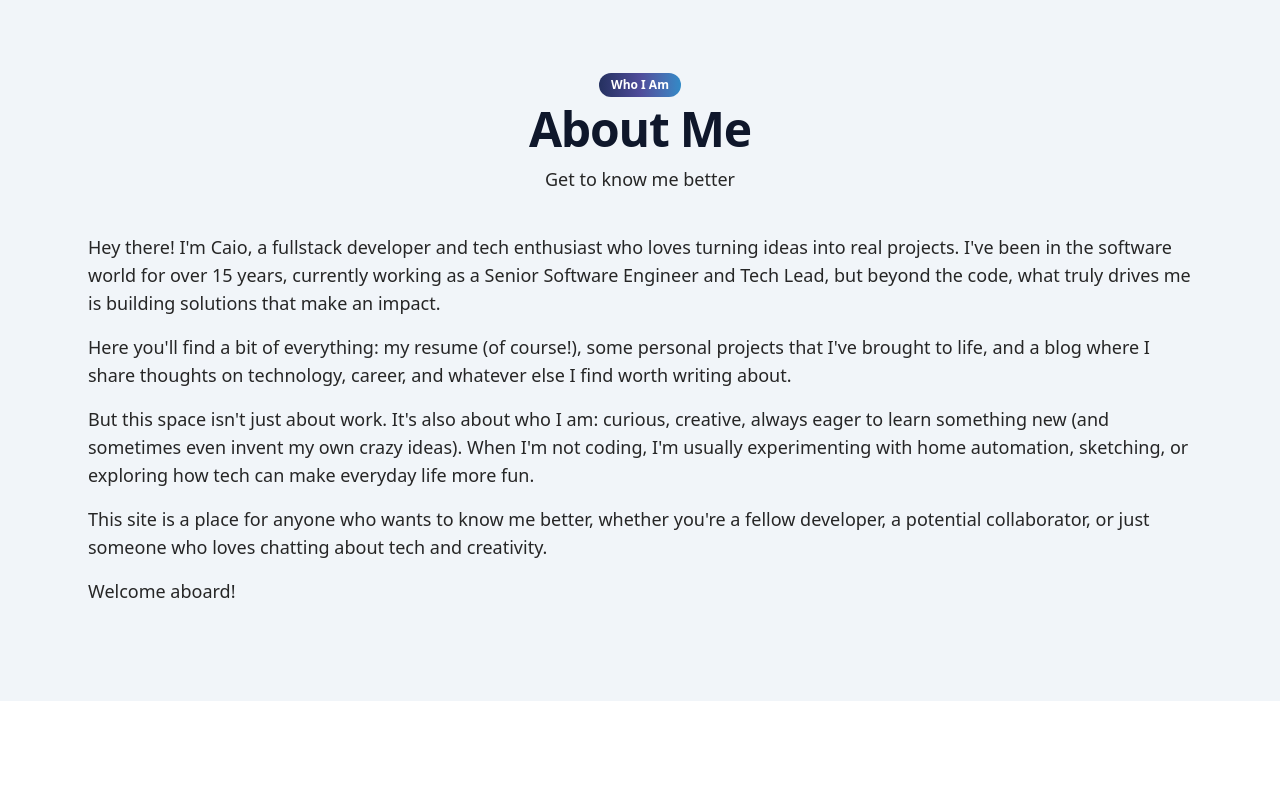
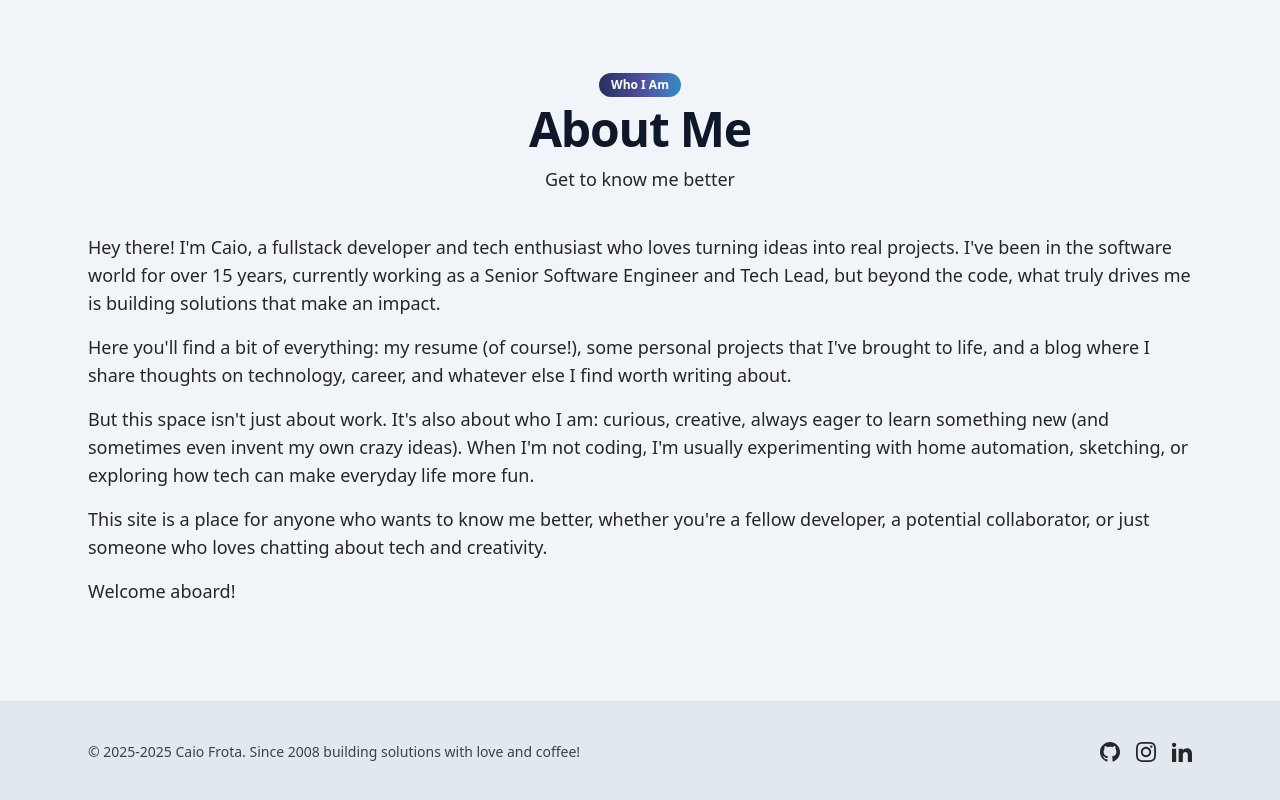
Before and after one commit to caiofrota/caiofrota.com, a Next.js app: page / in a window 1280 px wide. Shown: the part 826-1626 px from the top of the page. Before the commit the page ends 1527 px from the top, so only its background shows below. Built offline with nearby package versions, Linux system fonts and the light colour scheme.

Commit message:
feat: create the footer

```diff
--- /dev/null
+++ b/app/(pages)/footer.tsx
@@ -0,0 +1,54 @@
+import { useTranslator } from "i18n";
+
+export function Footer({ ref }: React.PropsWithChildren<{ ref?: React.Ref<HTMLElement> }>) {
+  const { t } = useTranslator();
+  /*
+  const socials = [
+    { key: "github", icon: SiGithub, href: "https://github.com/jcaiofrota" },
+    { key: "linkedin", icon: Linkedin, href: "https://www.linkedin.com/in/caiofrota/" },
+    { key: "email", icon: Mail, href: "mailto:oi@caiofrota.com" },
+  ] as const;
+*/
+  return (
+    <footer ref={ref} id="footer" className="border-t border-neutral-200/70 py-10 dark:border-neutral-800/70">
+      <div className="mx-auto flex max-w-6xl flex-col items-center justify-between gap-4 px-4 lg:flex-row md:px-6">
+        <p className="text-sm text-neutral-700 dark:text-neutral-400">{t.footer.madeWith(new Date().getFullYear())}</p>
+        <div id="footer-socials" className="flex items-center gap-4">
+          <a
+            href="https://github.com/caiofrota"
+            target="_blank"
+            rel="noreferrer"
+            className="inline-flex items-center gap-2 text-sm text-neutral-800 transition hover:text-neutral-950 dark:text-neutral-300 dark:hover:text-white"
+            title="GitHub"
+          >
+            <svg xmlns="http://www.w3.org/2000/svg" className="h-5 w-5" fill="currentColor" viewBox="0 0 24 24">
+              <path d="M12 0c-6.626 0-12 5.373-12 12 0 5.302 3.438 9.8 8.207 11.387.599.111.793-.261.793-.577v-2.234c-3.338.726-4.033-1.416-4.033-1.416-.546-1.387-1.333-1.756-1.333-1.756-1.089-.745.083-.729.083-.729 1.205.084 1.839 1.237 1.839 1.237 1.07 1.834 2.807 1.304 3.492.997.107-.775.418-1.305.762-1.604-2.665-.305-5.467-1.334-5.467-5.931 0-1.311.469-2.381 1.236-3.221-.124-.303-.535-1.524.117-3.176 0 0 1.008-.322 3.301 1.23.957-.266 1.983-.399 3.003-.404 1.02.005 2.047.138 3.006.404 2.291-1.552 3.297-1.23 3.297-1.23.653 1.653.242 2.874.118 3.176.77.84 1.235 1.911 1.235 3.221 0 4.609-2.807 5.624-5.479 5.921.43.372.823 1.102.823 2.222v3.293c0 .319.192.694.801.576 4.765-1.589 8.199-6.086 8.199-11.386 0-6.627-5.373-12-12-12z" />
+            </svg>
+          </a>
+          <a
+            href="https://instagram.com/jcaiofrota"
+            target="_blank"
+            rel="noreferrer"
+            className="inline-flex items-center gap-2 text-sm text-neutral-800 transition hover:text-neutral-950 dark:text-neutral-300 dark:hover:text-white"
+            title="Instagram"
+          >
+            <svg xmlns="http://www.w3.org/2000/svg" className="h-5 w-5" fill="currentColor" viewBox="0 0 24 24">
+              <path d="M12 2.163c3.204 0 3.584.012 4.85.07 3.252.148 4.771 1.691 4.919 4.919.058 1.265.069 1.645.069 4.849 0 3.205-.012 3.584-.069 4.849-.149 3.225-1.664 4.771-4.919 4.919-1.266.058-1.644.07-4.85.07-3.204 0-3.584-.012-4.849-.07-3.26-.149-4.771-1.699-4.919-4.92-.058-1.265-.07-1.644-.07-4.849 0-3.204.013-3.583.07-4.849.149-3.227 1.664-4.771 4.919-4.919 1.266-.057 1.645-.069 4.849-.069zm0-2.163c-3.259 0-3.667.014-4.947.072-4.358.2-6.78 2.618-6.98 6.98-.059 1.281-.073 1.689-.073 4.948 0 3.259.014 3.668.072 4.948.2 4.358 2.618 6.78 6.98 6.98 1.281.058 1.689.072 4.948.072 3.259 0 3.668-.014 4.948-.072 4.354-.2 6.782-2.618 6.979-6.98.059-1.28.073-1.689.073-4.948 0-3.259-.014-3.667-.072-4.947-.196-4.354-2.617-6.78-6.979-6.98-1.281-.059-1.69-.073-4.949-.073zm0 5.838c-3.403 0-6.162 2.759-6.162 6.162s2.759 6.163 6.162 6.163 6.162-2.759 6.162-6.163c0-3.403-2.759-6.162-6.162-6.162zm0 10.162c-2.209 0-4-1.79-4-4 0-2.209 1.791-4 4-4s4 1.791 4 4c0 2.21-1.791 4-4 4zm6.406-11.845c-.796 0-1.441.645-1.441 1.44s.645 1.44 1.441 1.44c.795 0 1.439-.645 1.439-1.44s-.644-1.44-1.439-1.44z" />
+            </svg>
+          </a>
+          <a
+            href="https://www.linkedin.com/in/caiofrota/"
+            target="_blank"
+            rel="noreferrer"
+            className="inline-flex items-center gap-2 text-sm text-neutral-800 transition hover:text-neutral-950 dark:text-neutral-300 dark:hover:text-white"
+            title="LinkedIn"
+          >
+            <svg xmlns="http://www.w3.org/2000/svg" className="h-5 w-5" fill="currentColor" viewBox="0 0 24 24">
+              <path d="M4.98 3.5c0 1.381-1.11 2.5-2.48 2.5s-2.48-1.119-2.48-2.5c0-1.38 1.11-2.5 2.48-2.5s2.48 1.12 2.48 2.5zm.02 4.5h-5v16h5v-16zm7.982 0h-4.968v16h4.969v-8.399c0-4.67 6.029-5.052 6.029 0v8.399h4.988v-10.131c0-7.88-8.922-7.593-11.018-3.714v-2.155z" />
+            </svg>
+          </a>
+        </div>
+      </div>
+    </footer>
+  );
+}
--- a/app/(pages)/layout.tsx
+++ b/app/(pages)/layout.tsx
@@ -2,10 +2,12 @@
 import { Navbar } from "components/navbar";
 import { ScrollToTop } from "components/scroll-to-top";
 import { useTranslator } from "i18n";
+import { Footer } from "./footer";
 
 type Props = {
   children: React.ReactNode;
 };
+
 export default function Layout({ children }: Props) {
   const { t } = useTranslator();
 
@@ -41,7 +43,8 @@ export default function Layout({ children }: Props) {
       <main className="relative min-h-screen bg-slate-200 text-slate-900 dark:bg-slate-900 dark:text-slate-100">
         <Navbar navItems={navItems} onNavClick={onNavClick} />
         {children}
-        <ScrollToTop />
+        <Footer />
+        <ScrollToTop aboveFooter={true} />
       </main>
     </div>
   );
--- a/i18n/locales/en-us.ts
+++ b/i18n/locales/en-us.ts
@@ -32,4 +32,7 @@ export const en: Type = {
       p5: "Welcome aboard!",
     },
   },
+  footer: {
+    madeWith: (year: number) => `© 2025-${year} Caio Frota. Since 2008 building solutions with love and coffee!`,
+  },
 };
--- a/i18n/locales/pt-br.ts
+++ b/i18n/locales/pt-br.ts
@@ -32,4 +32,7 @@ export const pt_BR: Type = {
       p5: "Seja bem-vindo!",
     },
   },
+  footer: {
+    madeWith: (year: number) => `© 2008-${year} Caio Frota. Desde 2008 construindo soluções com amor e café!`,
+  },
 };
--- a/i18n/locales/type.ts
+++ b/i18n/locales/type.ts
@@ -30,4 +30,7 @@ export type Type = {
       p5: string;
     };
   };
+  footer: {
+    madeWith: (year: number) => string;
+  };
 };
```
